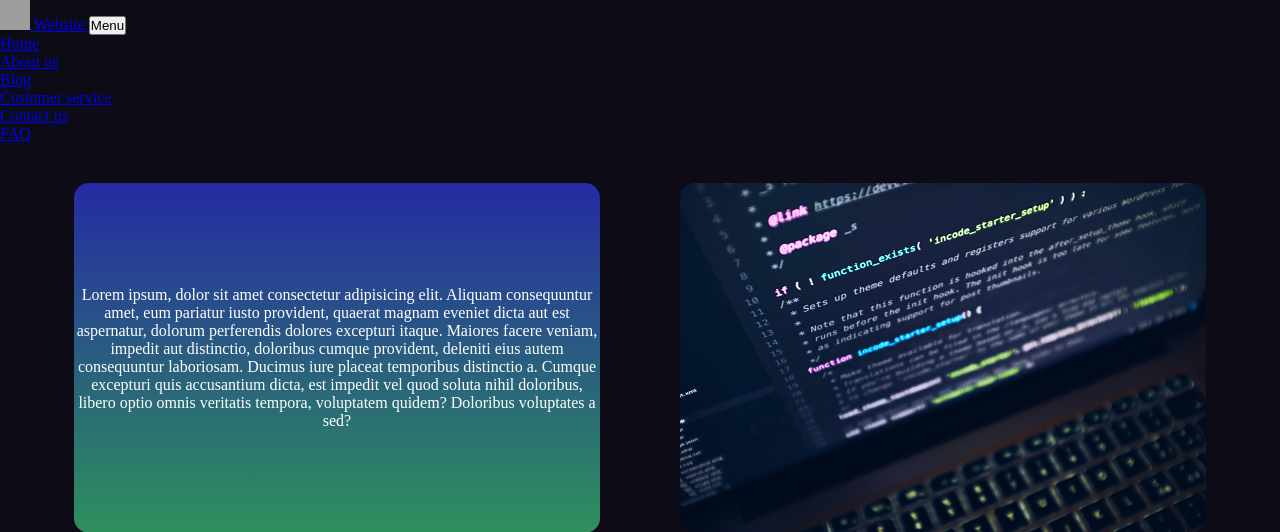
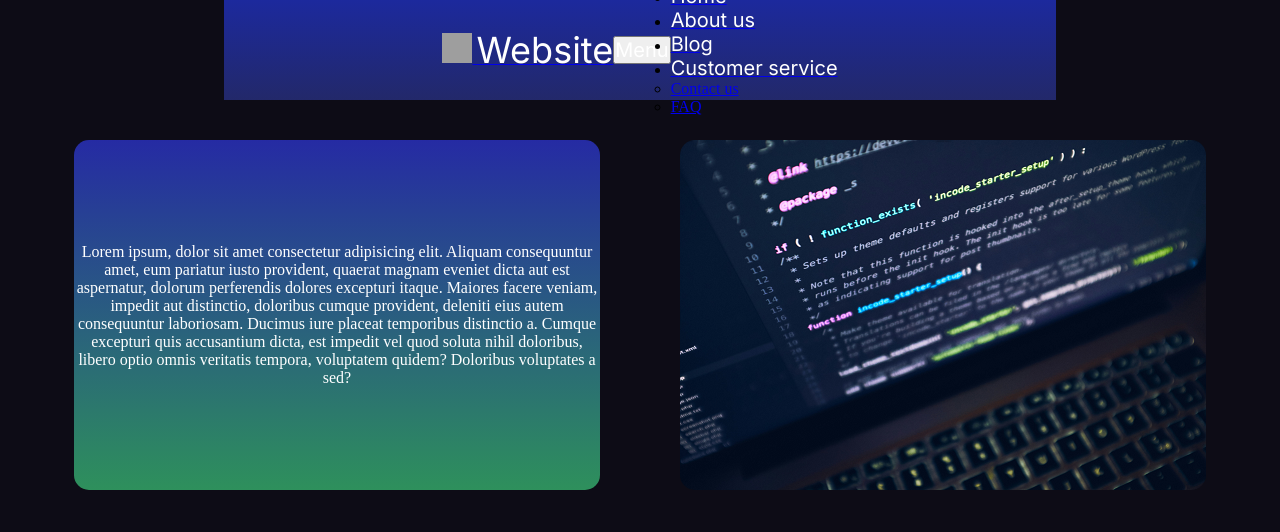
Before and after one commit to OAnsaharju/static_webpage, a PHP site: page / in a window 1280 px wide. Shown: the top 532 px of the page. Run offline with PHP 8.4, Linux system fonts and the light colour scheme; grey boxes are pictures that could not be loaded.

Commit message:
Navbar css

```diff
--- a/styles/index.css
+++ b/styles/index.css
@@ -25,6 +25,35 @@ body {
   justify-content: center;
   align-items: center;
   flex-wrap: wrap;
+}
+
+.navbar {
+  width: 65%;
+  height: 100px;
+  flex-shrink: 0;
+  margin: 0 auto;
+  display: flex;
+  justify-content: center;
+  align-items: center;
+  background: linear-gradient(180deg, #1C299D 0%, rgba(65, 81, 226, 0.41) 99.99%, rgba(217, 217, 217, 0.00) 100%);
+}
+
+.title {
+  color: #FFF;
+  font-family: Inter, sans-serif;
+  font-size: 36px;
+  font-style: normal;
+  font-weight: 400;
+  line-height: normal;
+}
+
+.title2 {
+  color: #FFF;
+  font-family: Inter, sans-serif;
+  font-size: 20px;
+  font-style: normal;
+  font-weight: 400;
+  line-height: normal;
 }
 
 .index-text {
```
